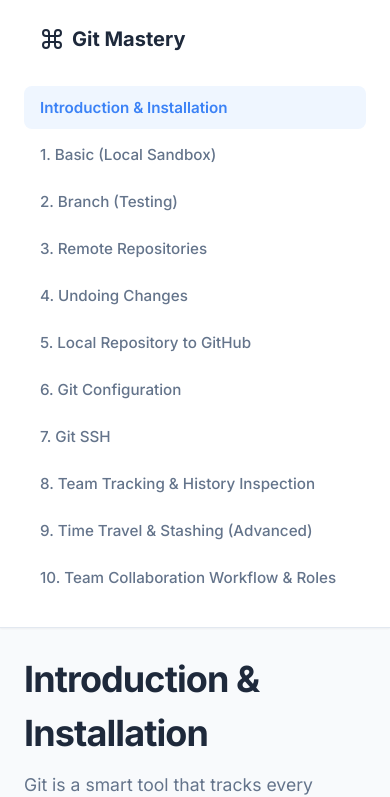
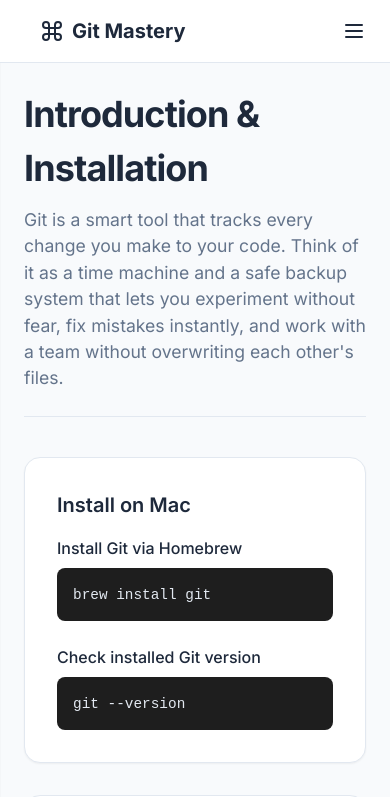
Before and after one commit to Vath7677/git_web, a Vue app: page / in a window 390 px wide. Shown: the top 797 px of the page. Built offline with nearby package versions, Linux system fonts and the light colour scheme.

Commit message:
new silde bar of mobile phone

```diff
--- a/src/App.vue
+++ b/src/App.vue
@@ -3,6 +3,12 @@
 import { gitLessons } from './data.js'
 
 const activeLessonId = ref(gitLessons[0].id)
+const isSidebarOpen = ref(false)
+
+const selectLesson = (id) => {
+  activeLessonId.value = id
+  isSidebarOpen.value = false
+}
 
 const activeLesson = computed(() => {
   return gitLessons.find(lesson => lesson.id === activeLessonId.value)
@@ -23,18 +29,33 @@
 
 <template>
   <div class="dashboard-container">
+
+    <!-- Mobile Header -->
+    <header class="mobile-header">
+        <h1 class="sidebar-title" @click="selectLesson(gitLessons[0].id)" style="margin: 0; cursor: pointer;">
+          <svg viewBox="0 0 24 24" width="24" height="24" stroke="currentColor" stroke-width="2" fill="none" stroke-linecap="round" stroke-linejoin="round"><path d="M15 6v12a3 3 0 1 0 3-3H6a3 3 0 1 0 3 3V6a3 3 0 1 0-3 3h12a3 3 0 1 0-3-3"/></svg>
+          Git Mastery
+        </h1>
+        <button class="hamburger-btn" @click="isSidebarOpen = true">
+          <svg viewBox="0 0 24 24" width="24" height="24" stroke="currentColor" stroke-width="2" fill="none"><path stroke-linecap="round" stroke-linejoin="round" d="M4 6h16M4 12h16M4 18h16"/></svg>
+        </button>
+    </header>
+
+    <!-- Overlay -->
+    <div :class="['sidebar-overlay', { open: isSidebarOpen }]" @click="isSidebarOpen = false"></div>
+
     <!-- Sidebar -->
-    <aside class="sidebar">
-      <h1 class="sidebar-title">
-        <svg viewBox="0 0 24 24" width="24" height="24" stroke="currentColor" stroke-width="2" fill="none" stroke-linecap="round"
-        stroke-linejoin="round"><path d="M15 6v12a3 3 0 1 0 3-3H6a3 3 0 1 0 3 3V6a3 3 0 1 0-3 3h12a3 3 0 1 0-3-3"/></svg>
+    <aside :class="['sidebar', { open: isSidebarOpen }]">
+      <h1 class="sidebar-title" @click="selectLesson(gitLessons[0].id)" style="cursor: pointer;">
+        <svg viewBox="0 0 24 24" width="24" height="24" stroke="currentColor" stroke-width="2" fill="none" stroke-linecap="round" stroke-linejoin="round"><path d="M15 6v12a3 3 0 1 0 3-3H6a3 3 0 1 0 3 3V6a3 3 0 1 0-3 3h12a3 3 0 1 0-3-3"/></svg>
         Git Mastery
       </h1>
+
       <nav>
         <ul class="nav-list">
           <li v-for="lesson in gitLessons" :key="lesson.id" class="nav-item">
             <button
-              @click="activeLessonId = lesson.id"
+              @click="selectLesson(lesson.id)"
               :class="['nav-button', { active: activeLessonId === lesson.id }]"
             >
               {{ lesson.title }}
@@ -44,11 +65,12 @@
       </nav>
     </aside>
 
+
     <!-- Main Content -->
-    <main class="main-content">
-      <div v-if="activeLesson">
-        <header class="lesson-header">
-          <h2 class="lesson-title">{{ activeLesson.title }}</h2>
+      <main class="main-content">
+        <div class="content-wrapper" v-if="activeLesson">
+          <header class="lesson-header">
+            <h2 class="lesson-title">{{ activeLesson.title }}</h2>
           <p v-if="activeLesson.description" class="lesson-description">
             {{ activeLesson.description }}
           </p>
--- a/src/style.css
+++ b/src/style.css
@@ -106,7 +106,22 @@
   flex: 1;
   margin-left: 280px;
   padding: 3rem;
+  display: flex;
+  justify-content: center;
+}
+
+.content-wrapper {
+  width: 100%;
   max-width: 900px;
+}
+
+/* Mobile Header & Overlay (Hide on Desktop) */
+.mobile-header {
+  display: none;
+}
+
+.sidebar-overlay {
+  display: none;
 }
 
 .lesson-header {
@@ -224,12 +239,54 @@
     flex-direction: column;
   }
 
+  .mobile-header {
+    display: flex;
+    align-items: center;
+    justify-content: space-between;
+    padding: 1rem 1.5rem;
+    background: var(--sidebar-bg);
+    border-bottom: 1px solid var(--border-color);
+    position: sticky;
+    top: 0;
+    z-index: 20;
+  }
+
+  .hamburger-btn {
+    background: none;
+    border: none;
+    cursor: pointer;
+    color: var(--text-primary);
+    display: flex;
+    align-items: center;
+    justify-content: center;
+  }
+
   .sidebar {
-    width: 100%;
-    position: static;
-    border-right: none;
-    border-bottom: 1px solid var(--border-color);
-    padding: 1.5rem;
+    transform: translateX(-100%);
+    transition: transform 0.3s ease-in-out;
+  }
+
+  .sidebar.open {
+    transform: translateX(0);
+  }
+
+  .sidebar-overlay {
+    display: block;
+    position: fixed;
+    top: 0;
+    left: 0;
+    right: 0;
+    bottom: 0;
+    background: rgba(0, 0, 0, 0.5);
+    z-index: 9;
+    opacity: 0;
+    visibility: hidden;
+    transition: all 0.3s ease;
+  }
+
+  .sidebar-overlay.open {
+    opacity: 1;
+    visibility: visible;
   }
 
   .main-content {
```
